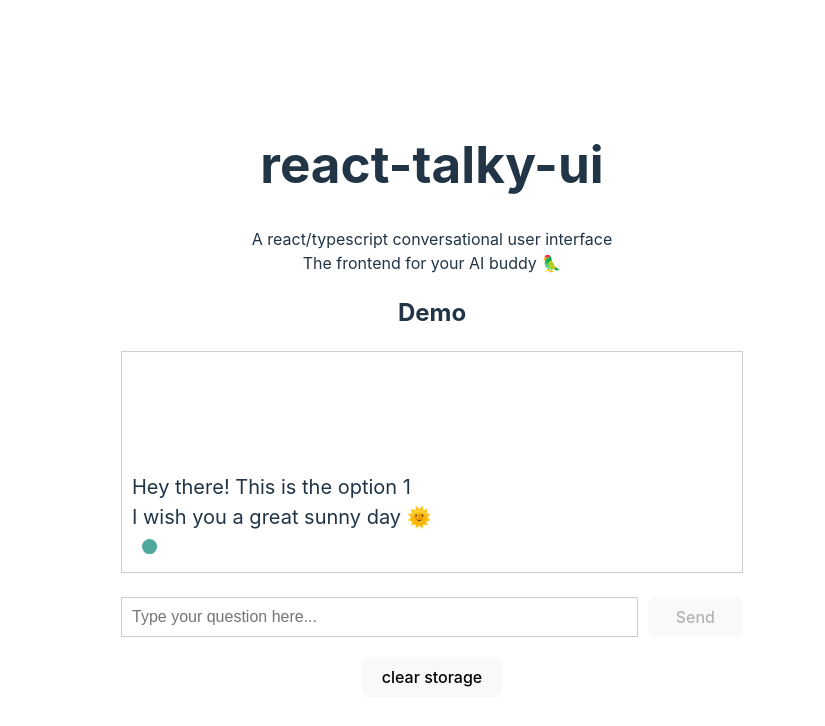
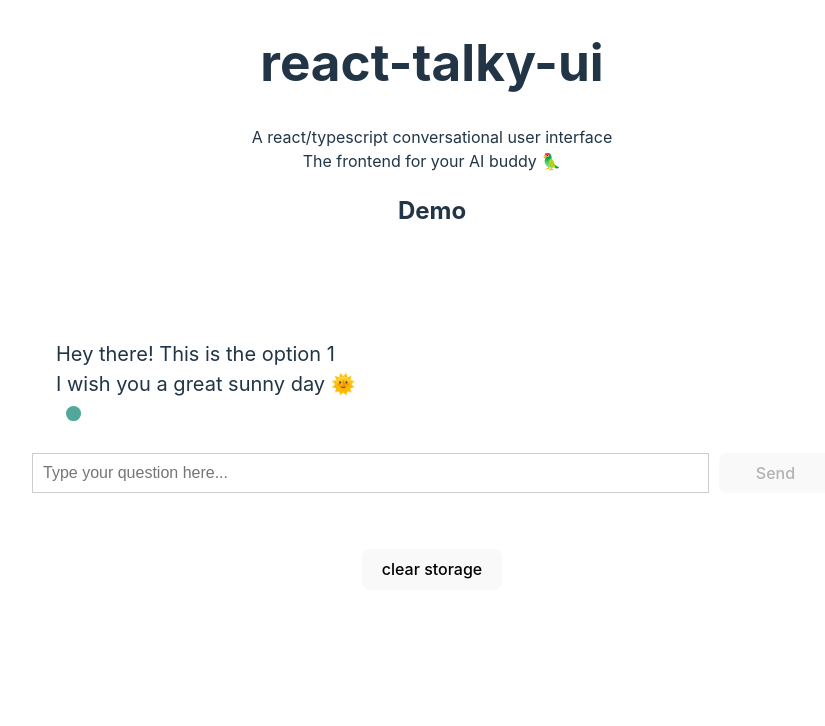
Before and after one commit to Damianofds/react-talky-ui, a React (Vite) app: page / in a window 1280 px wide. Shown: the top 726 px of the page, without its empty margins (208-1033 px from the left). Built offline with nearby package versions, Linux system fonts and the light colour scheme; no server answers.

Commit message:
reviewed size settings

```diff
--- a/src/App.css
+++ b/src/App.css
@@ -1,9 +1,9 @@
 .App {
   text-align: center;
   position: absolute;
-  top: 50%;
+  top: 0%;
   left: 50%;
-  transform: translate(-50%, -50%);
+  transform: translate(-50%, -0%);
 }
 
 .pulsing-cursor {
--- a/src/App.tsx
+++ b/src/App.tsx
@@ -11,7 +11,15 @@ function App() {
         <div>A react/typescript conversational user interface</div>
         <div>The frontend for your AI buddy 🦜</div>
         <h2>Demo</h2>
-        <TalkyUI initTalkURL='/talk-option1.json' />
+        <div style={{
+          width: '80vw',
+          minWidth: '355px',
+          maxWidth: '800px',
+          height: '300px'
+        }}>
+          <TalkyUI initTalkURL='/talk-option1.json' />
+        </div>
+        {/* <br/> */}
         <div>
           <ClearStorageButton />
         </div>
--- a/src/TalkyUI.tsx
+++ b/src/TalkyUI.tsx
@@ -19,7 +19,7 @@ const TalkyUI: React.FC<TalkUIProps> = ({ initTalkURL }) => {
 
     return (
         <>
-            <ChatBox initTalkURL={initTalkURL} chatHeight='200px' chatWidth='90vw' qaMessage={inputBoxText} qaMessageType={inputBoxType}/>
+            <ChatBox initTalkURL={initTalkURL} qaMessage={inputBoxText} qaMessageType={inputBoxType}/>
             <br/>
             <InputBox inputRetriever={setInputBoxContent} conversationRouteKeyword="conversation" qaRouteKeyword="qa"/>
         </>
--- a/src/components/ChatBox.tsx
+++ b/src/components/ChatBox.tsx
@@ -10,13 +10,11 @@ import useLoadUserChatHistory from '../hooks/useUserHistoryLoader';
 
 interface ChatBoxProps {
     initTalkURL: string;
-    chatHeight: `${number}px`;
-    chatWidth: `${number}px` | `${number}vw`;
     qaMessage?: string;
     qaMessageType?: 'question' | 'answer' | 'notype' | 'conversationAnswer';
 }
 
-const ChatBox: React.FC<ChatBoxProps> = ({ initTalkURL, chatHeight, chatWidth, qaMessage, qaMessageType }) => {
+const ChatBox: React.FC<ChatBoxProps> = ({ initTalkURL, qaMessage, qaMessageType }) => {
     const [currentTalkURL, setCurrentTalkURL] = useState(initTalkURL);
     const [isChatInitialized, setChatInitialized] = useState(false);
     const [renderedChatItems, setRenderedChatItems] = useState<ChatItemConfig[]>([]);
@@ -109,18 +107,17 @@ const ChatBox: React.FC<ChatBoxProps> = ({ initTalkURL, chatHeight, chatWidth, q
             switchConversation: switchTalk,
         }}>
             <div ref={chatBoxRef} data-testid="tac-ui-root" style={{
-                height: chatHeight,
-                width: chatWidth,
-                maxWidth: '600px',
-                minWidth: '340px',
+                height: "60%",
+                width: "94%",
                 overflowY: 'auto',
-                border: '1px solid #ccc',
-                padding: '10px',
+                // border: '1px solid #ccc',
                 textAlign: 'left',
                 display: 'flex',
                 flexDirection: 'column',
                 justifyContent: 'flex-end',
                 fontSize: '20px',
+                paddingLeft: '3%',
+                paddingRight: '3%',
             }}>
                 <div style={{ maxHeight: '100%' }}>
                     {renderedChatItems.map((component) => renderComponent(component))}
--- a/src/components/InputBox.tsx
+++ b/src/components/InputBox.tsx
@@ -62,7 +62,7 @@ const InputBox: React.FC<InputBoxProps> = ({inputRetriever, conversationRouteKey
 
     return (
         <div>
-            <div style={{ display: 'flex', alignItems: 'center', marginBottom: '20px' }}>
+            <div style={{ display: 'flex' }}>
                 <input
                     type="text"
                     value={inputValue}
--- a/src/hooks/useFetchAIConversation.tsx
+++ b/src/hooks/useFetchAIConversation.tsx
@@ -11,7 +11,11 @@ const useFetchAIConversation = (question: string) => {
         const completion = await openai.chat.completions.create({
             messages: [{ role: "system", content: question }],
             model: "gpt-4o-mini",
+            // stream: true,
         });
+        // for await (const chunk of stream) {
+        //     setAnswer(() => chunk.choices[0]?.delta?.content || "");
+        // }
         setAnswer(completion.choices[0].message.content || "Ops, I didn't get it... can you repeat please?");
     };
 
--- a/src/index.css
+++ b/src/index.css
@@ -24,8 +24,6 @@ a:hover {
 
 body {
   margin: 0;
-  display: flex;
-  place-items: center;
   min-width: 320px;
   min-height: 100vh;
 }
```
